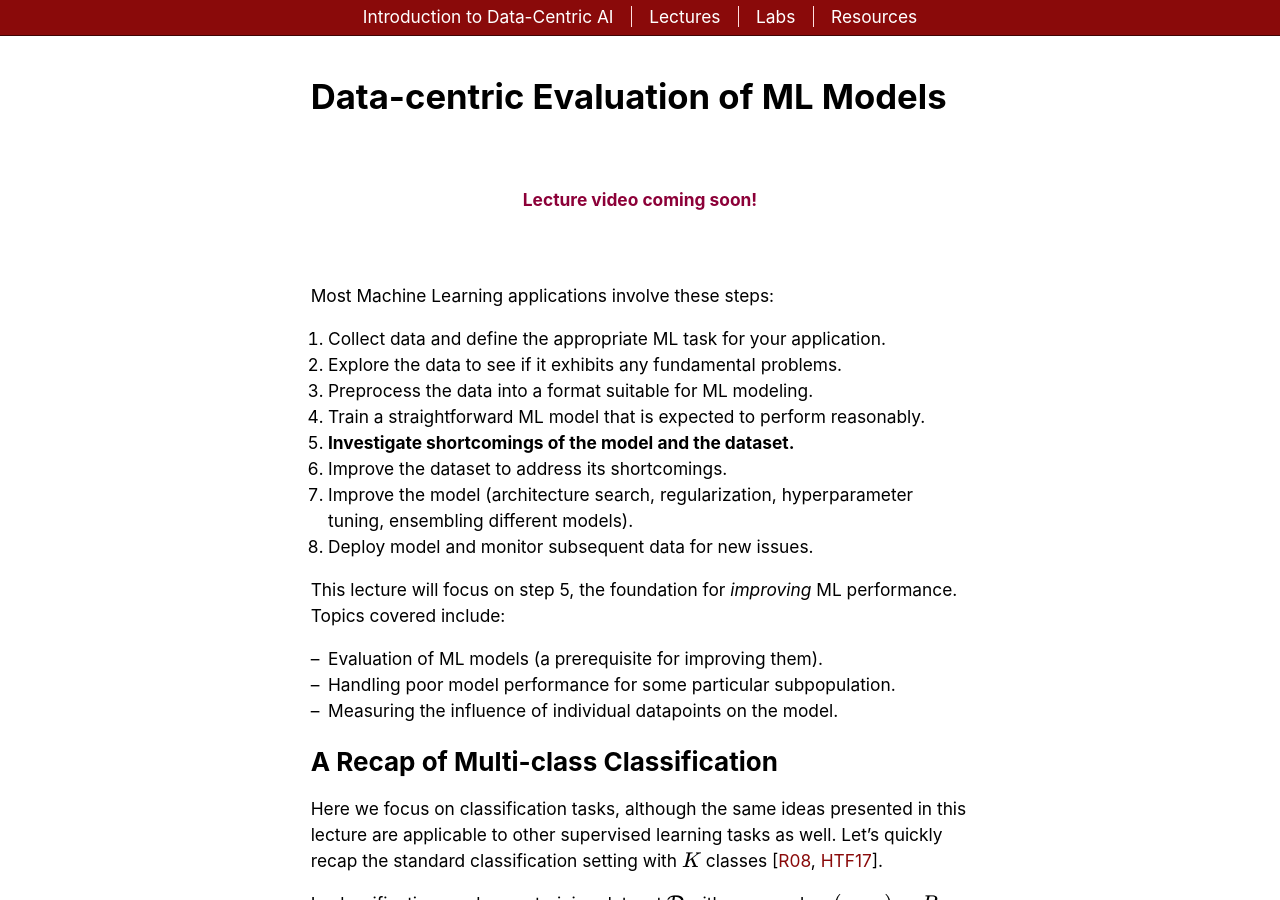
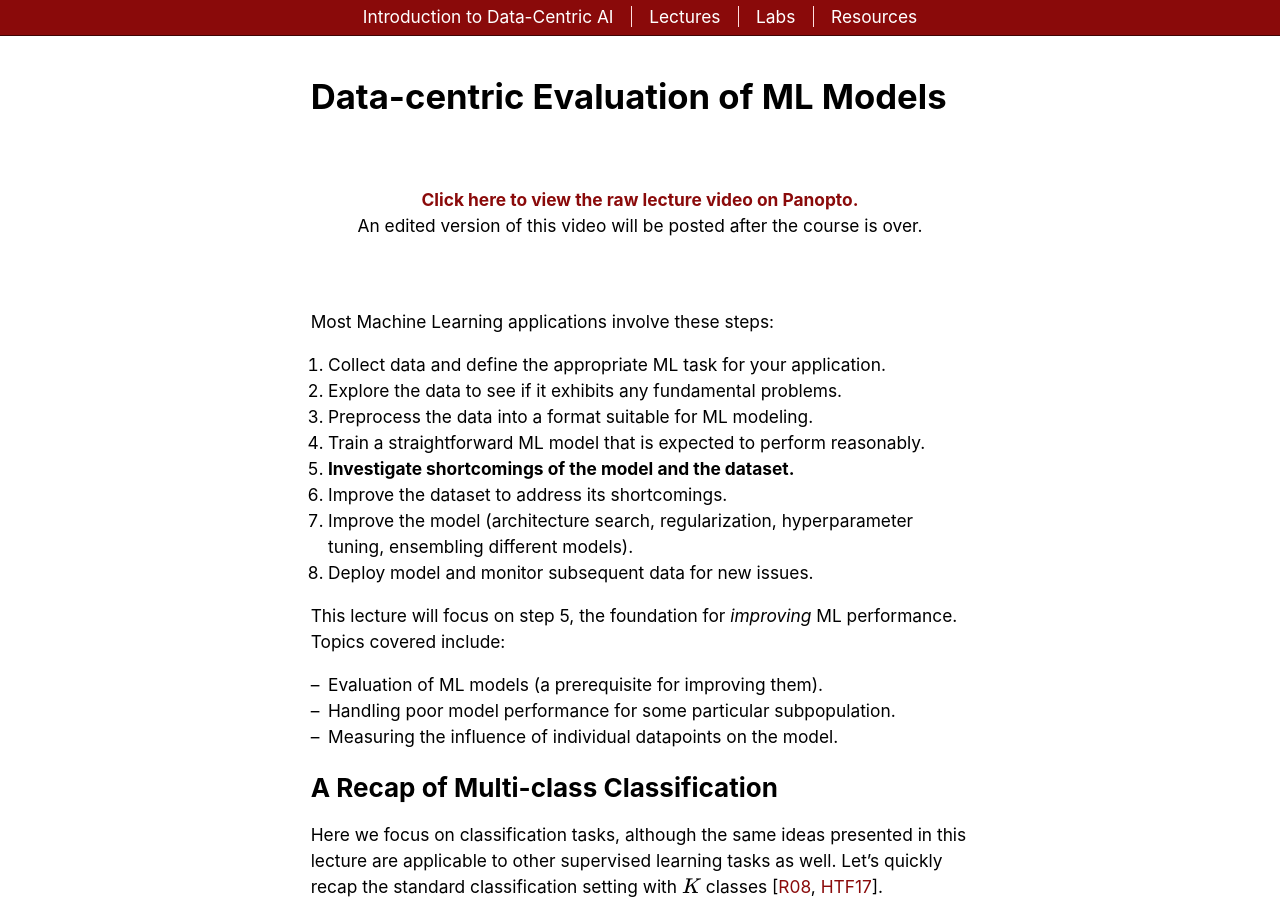
Before and after one commit to dcai-course/dcai-course, a Jekyll site: the page built from _lectures/data-centric-evaluation.md, in a window 1280 px wide and 900 px high. Built offline with Jekyll 4.4.1, drawn with Linux system fonts in a browser that asks for light colours.

Commit message:
Add Panopto link

```diff
--- a/_layouts/lecture.html
+++ b/_layouts/lecture.html
@@ -9,7 +9,7 @@ layout: default
     <iframe src="https://www.youtube.com/embed/{{ page.video.id }}" allow="accelerometer; autoplay; encrypted-media; gyroscope; picture-in-picture" allowfullscreen></iframe>
   </div>
 {% elsif page.panopto %}
-  <p class="center gap"><strong><a href="{{ page.panopto }}">Raw lecture video on Panopto.</a></strong>
+  <p class="center gap"><strong><a href="{{ page.panopto }}">Click here to view the raw lecture video on Panopto.</a></strong><br>
   An edited version of this video will be posted after the course is over.</p>
 {% elsif page.video %}
   <p class="center gap accent"><strong>Lecture video coming soon!</strong></p>
--- a/_lectures/data-centric-evaluation.md
+++ b/_lectures/data-centric-evaluation.md
@@ -3,6 +3,7 @@ layout: lecture
 title: "Data-centric Evaluation of ML Models"
 date: 2023-01-20
 ready: true
+panopto: https://mit.hosted.panopto.com/Panopto/Pages/Viewer.aspx?id=4985c10c-f2c5-493c-bc35-af85012d2bb0
 video:
   aspect: 56.25
   # id: Wz50FvGG6xU
```
